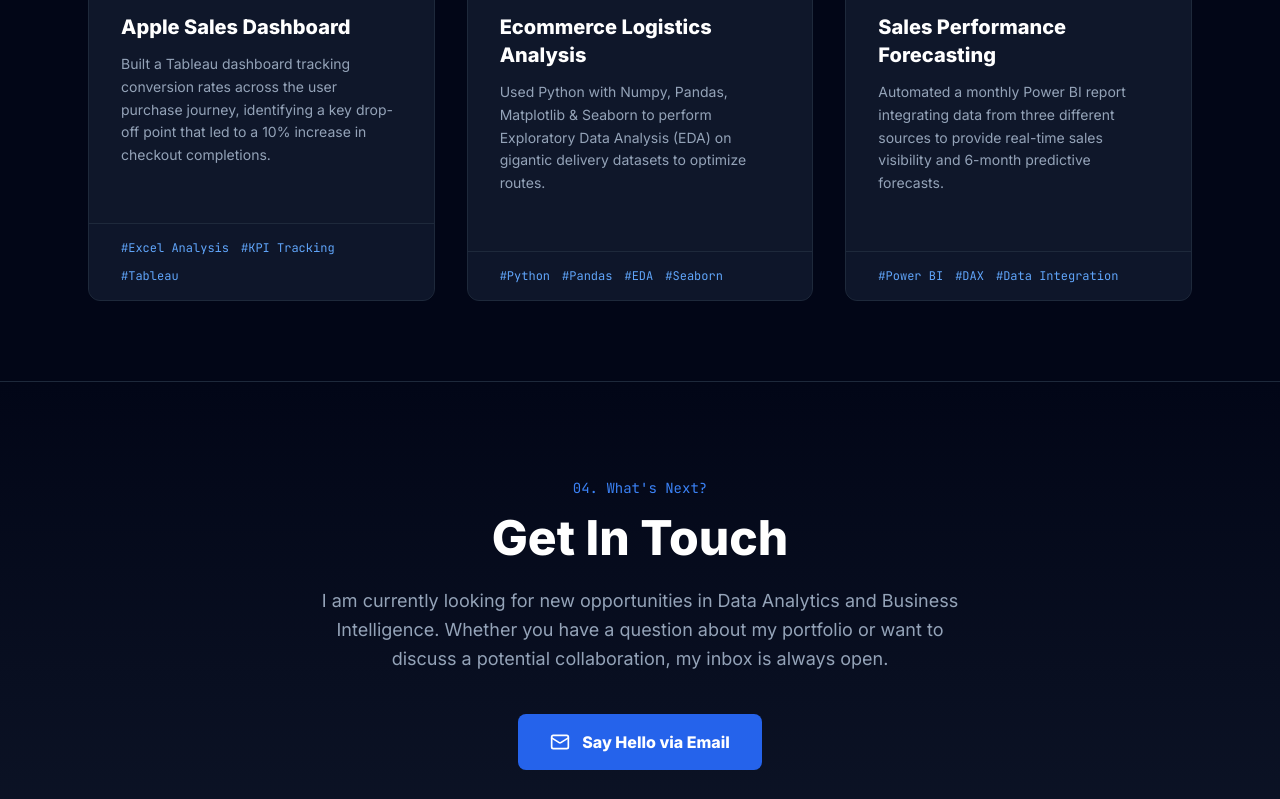
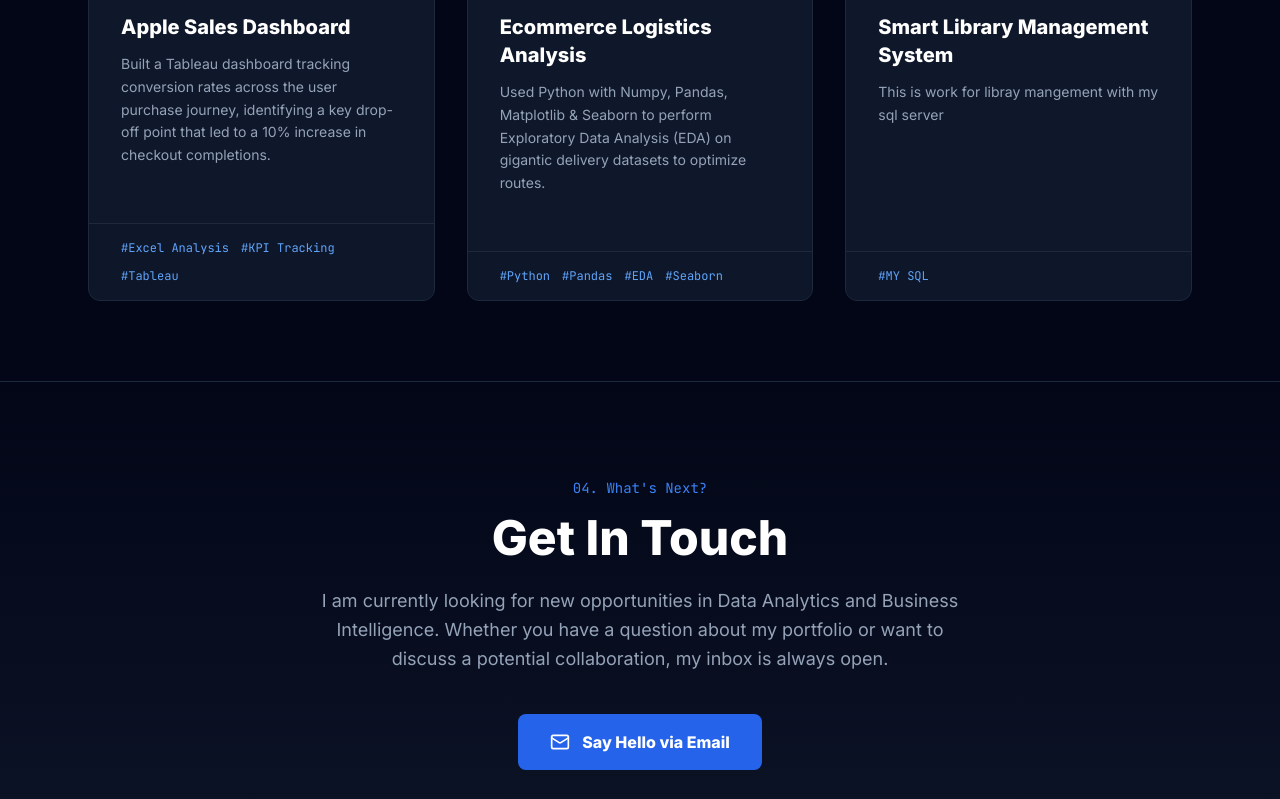
Before and after one commit to TrivediMan/trivediman.github.io, a plain HTML site: page index.html in a window 1280 px wide. Shown: the part 1891-2690 px from the top of the page. Drawn offline with nearby package versions, Linux system fonts and the light colour scheme.

Commit message:
Update index.html

```diff
--- a/index.html
+++ b/index.html
@@ -105,10 +105,10 @@ tags: ["Python", "Pandas", "EDA", "Seaborn"],
 link: "https://github.com/TrivediMan/MT/blob/main/Ecommerce%20logistics%20%26%20Delivery%20Gigantic%20Data.ipynb"
 },
 {
-title: "Sales Performance Forecasting",
-description: "Automated a monthly Power BI report integrating data from three different sources to provide real-time sales visibility and 6-month predictive forecasts.",
-tags: ["Power BI", "DAX", "Data Integration"],
-link: "#"
+title: "Smart Library Management System",
+description: "This is work for libray mangement with my sql server",
+tags: ["MY SQL"],
+link: "https://github.com/TrivediMan/MT/blob/main/Smart%20Library%20Management%20System.sql"
 }
 ];
 
```
